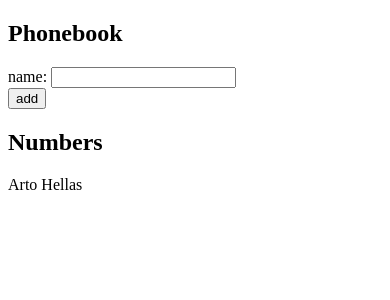
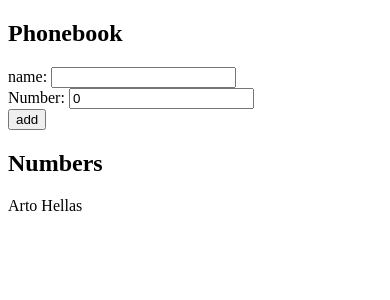
Before and after one commit to Kakashi398/part-2, a React (Create React App) app in the folder phonebook/: page / in a window 390 px wide. Shown: the top 300 px of the page. Built offline with nearby package versions, Linux system fonts and the light colour scheme; the HTML template or start-up script is replaced by a standard one.

Commit message:
2.8: The Phonebook Step3

```diff
--- a/phonebook/src/App.js
+++ b/phonebook/src/App.js
@@ -7,18 +7,18 @@ const App =() => {
 
   ])
   const [ newName, setNewName ] = useState('')
-  // const [ newNumber, setNewNumber ] = useState(0)
+  const [ newNumber, setNewNumber ] = useState(0)
 
   const addName = (event) => {
     event.preventDefault()
     console.log('you clicked', event.target);
     const nameObject = {
       name: newName,
-      // number: newNumber
+      number: newNumber
     }
     setPersons(persons.concat(nameObject))
     setNewName('')
-    // setNewNumber('')
+    setNewNumber('')
   }
 
   const handleNameChange = (event) => {
@@ -26,10 +26,10 @@ const App =() => {
     console.log(event.target.value);
   }
 
-  // const handleNumberChange = (event) => {
-  //   setNewNumber(event.target.value)
-  //   console.log(event.target.value);
-  // }
+  const handleNumberChange = (event) => {
+    setNewNumber(event.target.value)
+    console.log(event.target.value);
+  }
 
   const nameToShow = persons
   ? persons
@@ -53,10 +53,10 @@ const App =() => {
            onChange={handleNameChange} />
         </div>
 
-        {/* <div>
+        <div>
           Number: <input value={newNumber}
            onChange={handleNumberChange} />
-        </div> */}
+        </div>
 
         <div>
           <button  type='submit' >add</button>
```
